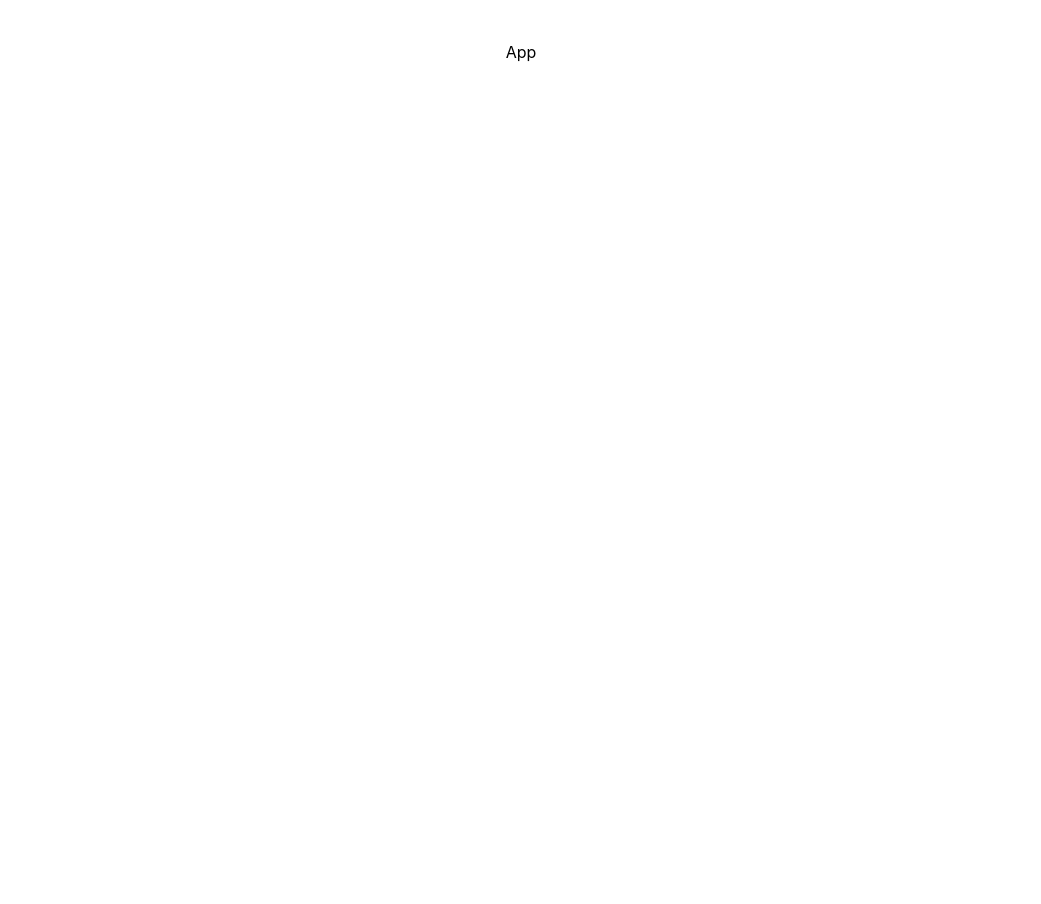
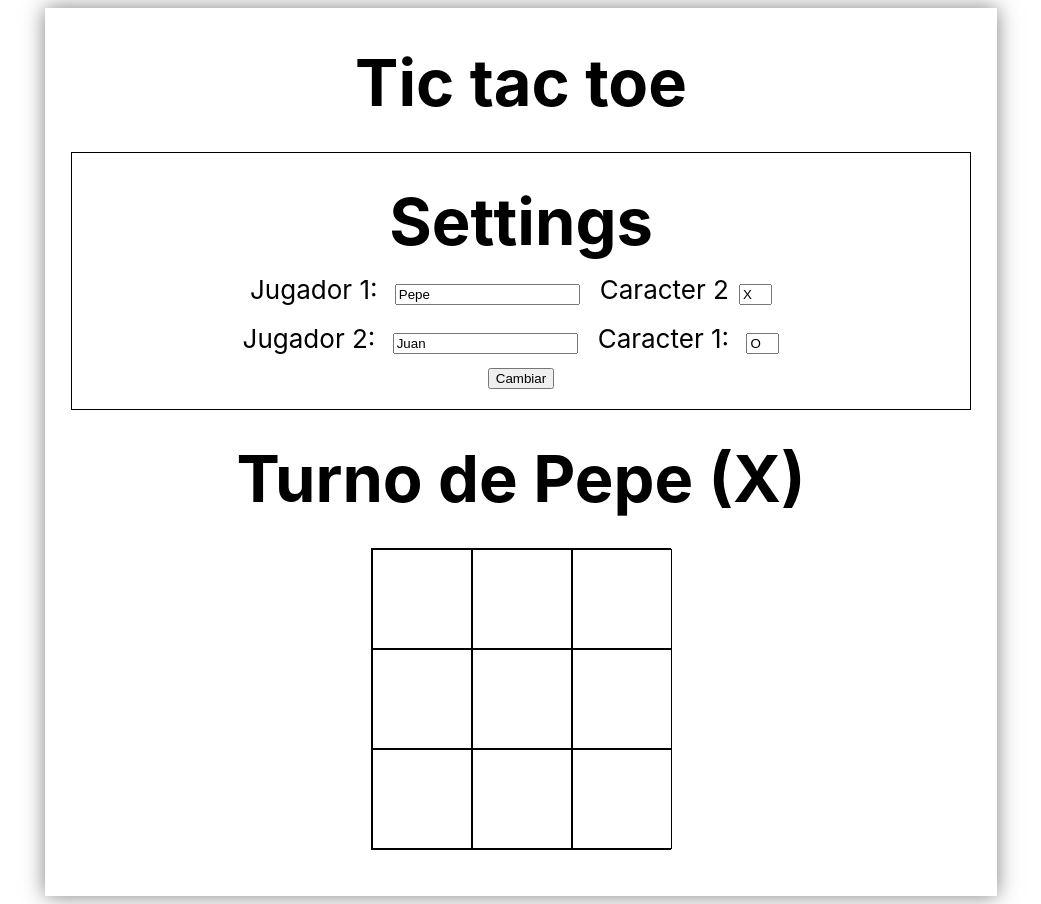
Before and after one commit to CEED-2023/UD8-tic-tac-toe-example, a React (Vite) app: page / in a window 1280 px wide. Shown: the whole page, without its empty margins (119-1160 px from the left). Before the commit the page ends 800 px from the top, so only its background shows below. Built offline with nearby package versions, Linux system fonts and the light colour scheme.

Commit message:
Base project

```diff
--- a/src/App.css
+++ b/src/App.css
@@ -1,12 +1,71 @@
 #root {
-  max-width: 1280px;
+  max-width: 900px;
+  padding: 1rem;
+  text-align: center;
   margin: 0 auto;
-  padding: 2rem;
-  text-align: center;
+  box-shadow: 0 0 20px rgba(0, 0, 0, 0.5);
 }
 
 :root {
   font-family: Inter, system-ui, Avenir, Helvetica, Arial, sans-serif;
   line-height: 1.5;
   font-weight: 400;
+  font-size: 26px
 }
+
+h1 {
+  font-size: 2.5rem;
+  margin: 0;
+}
+
+.settings {
+  display: flex;
+  flex-direction: column;
+  justify-content: center;
+  align-items: center;
+  margin: 20px auto;
+  border: 1px solid #000;
+  padding: 20px;
+  box-sizing: border-box;
+}
+
+.settings input {
+  margin-left: 10px;
+  margin-right: 20px;
+}
+
+.row {
+  display: flex;
+  flex-direction: row;
+  justify-content: space-between;
+  align-items: center;
+  margin-bottom: 10px;
+}
+
+:root {
+  --cell-size: 100px;
+}
+
+.board {
+  display: grid;
+  grid-template-columns: repeat(3, 1fr);
+  grid-template-rows: repeat(3, 1fr);
+  /* grid-gap: 10px; */
+  width: calc(var(--cell-size) * 3);
+  margin: 20px auto;
+  border: 1px solid #000;
+  box-sizing: border-box;
+}
+
+.cell {
+  height: var(--cell-size);
+  width: var(--cell-size);
+  display: flex;
+  justify-content: center;
+  align-items: center;
+  font-size: 24px;
+  cursor: pointer;
+  background-color: #fff;
+  border: 1px solid #000;
+  box-sizing: border-box;
+}
--- a/src/App.jsx
+++ b/src/App.jsx
@@ -5,7 +5,45 @@ function App() {
 
   return (
     <>
-      App
+      <h1>Tic tac toe</h1>
+      <div className="settings">
+        <h1>Settings</h1>
+        <div className="row">
+          <div>
+            <label htmlFor="jugador1">Jugador 1: </label>
+            <input id="jugador1" type="text" value="Pepe" />
+          </div>
+          <div>
+            <label htmlFor="caracter2">Caracter 2</label>
+            <input id="caracter1" type="text" maxLength="1" size="1" value="X"/>
+          </div>
+        </div>
+        <div className="row">
+          <div>
+            <label htmlFor="jugador2">Jugador 2: </label>
+            <input id="jugador2" type="text" value="Juan"/>
+          </div>
+          <div>
+            <label htmlFor="caracter1">Caracter 1: </label>
+            <input id="caracter1" type="text" maxLength="1" size="1" value="O"/>
+          </div>
+        </div>
+        <button>Cambiar</button>
+      </div>
+      <div className="game">
+        <h1>Turno de Pepe (X)</h1>
+        <div className="board">
+          <div className="cell"></div>
+          <div className="cell"></div>
+          <div className="cell"></div>
+          <div className="cell"></div>
+          <div className="cell"></div>
+          <div className="cell"></div>
+          <div className="cell"></div>
+          <div className="cell"></div>
+          <div className="cell"></div>
+        </div>
+      </div>
     </>
   )
 }
```
